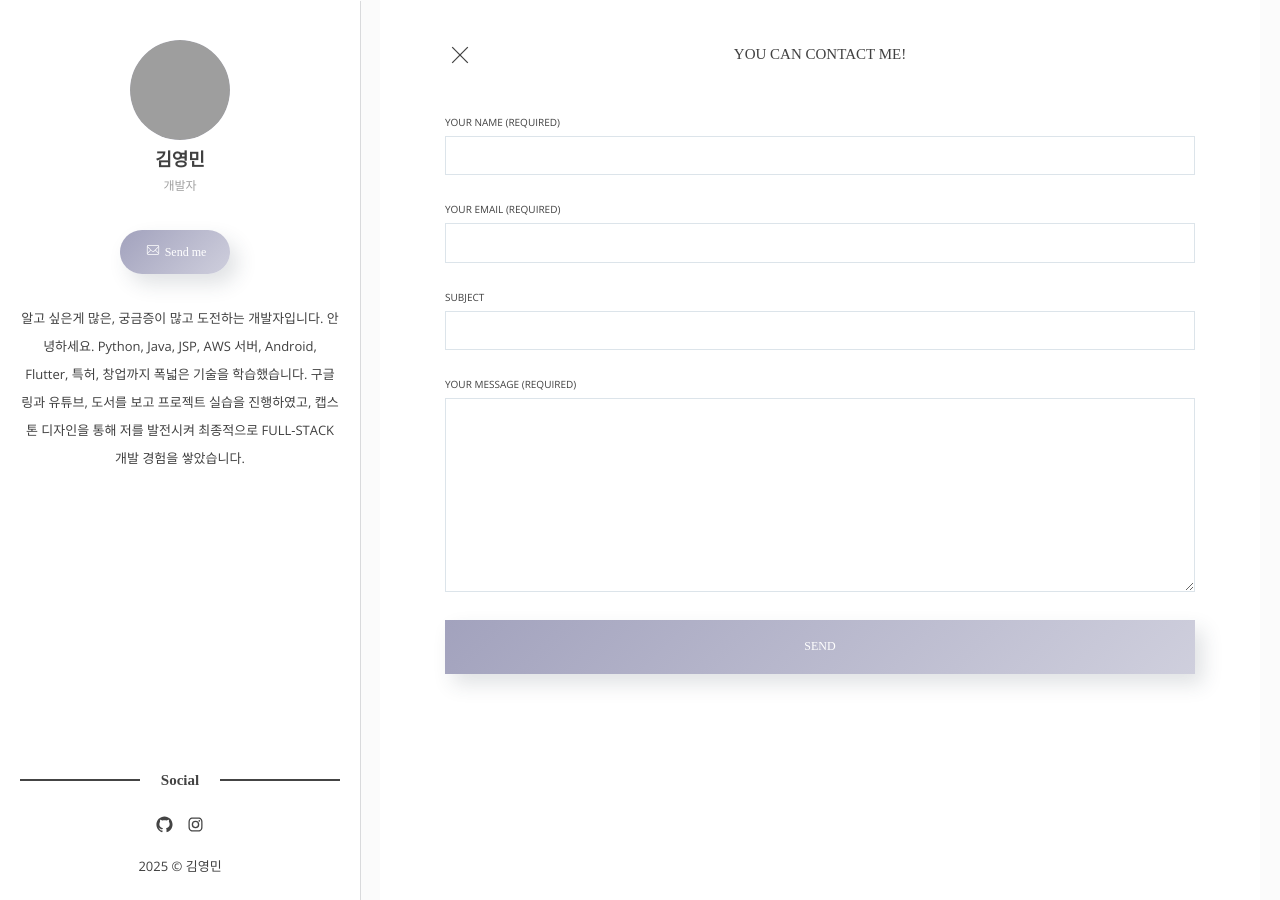
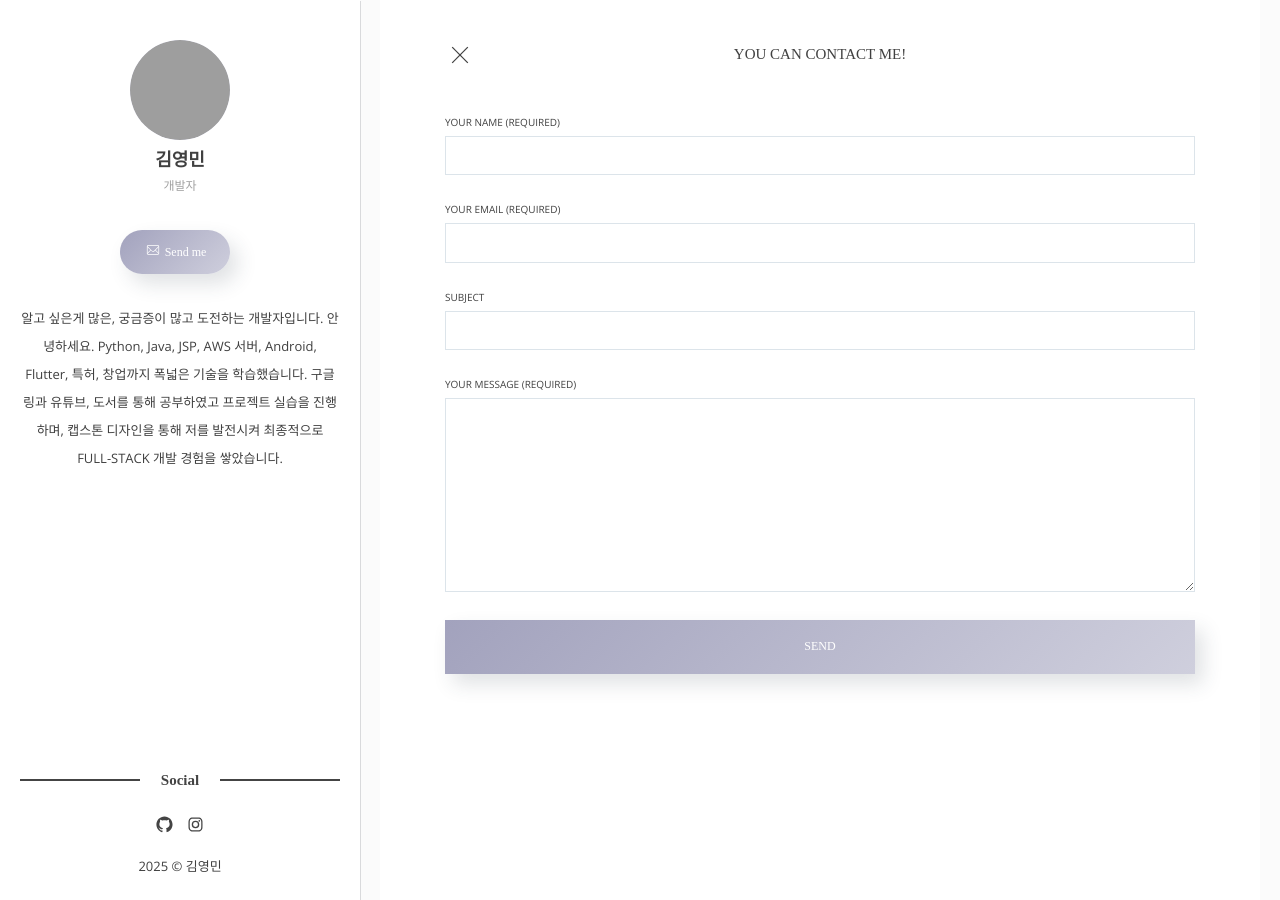
Before and after one commit to from-youngmiin/from-youngmiin.github.io, a Jekyll site: the page built from _pages/contact/index.html, in a window 1280 px wide. Built offline with Jekyll 4.4.1, drawn with Linux system fonts in a browser that asks for light colours; some web fonts are replaced; grey boxes are pictures that could not be loaded.

Commit message:
줄바꿈

```diff
--- a/_config.yml
+++ b/_config.yml
@@ -11,8 +11,11 @@ author-email:   youngmin_1111@naver.com
 author-twitter:
 about-author: |
   알고 싶은게 많은, 궁금증이 많고 도전하는 개발자입니다.
+
   안녕하세요. Python, Java, JSP, AWS 서버, Android, Flutter, 특허, 창업까지 폭넓은 기술을 학습했습니다.
-  구글링과 유튜브, 도서를 보고 프로젝트 실습을 진행하였고,
+
+  구글링과 유튜브, 도서를 통해 공부하였고 프로젝트 실습을 진행하며,
+
   캡스톤 디자인을 통해 저를 발전시켜 최종적으로 FULL-STACK 개발 경험을 쌓았습니다.
 
 
```
